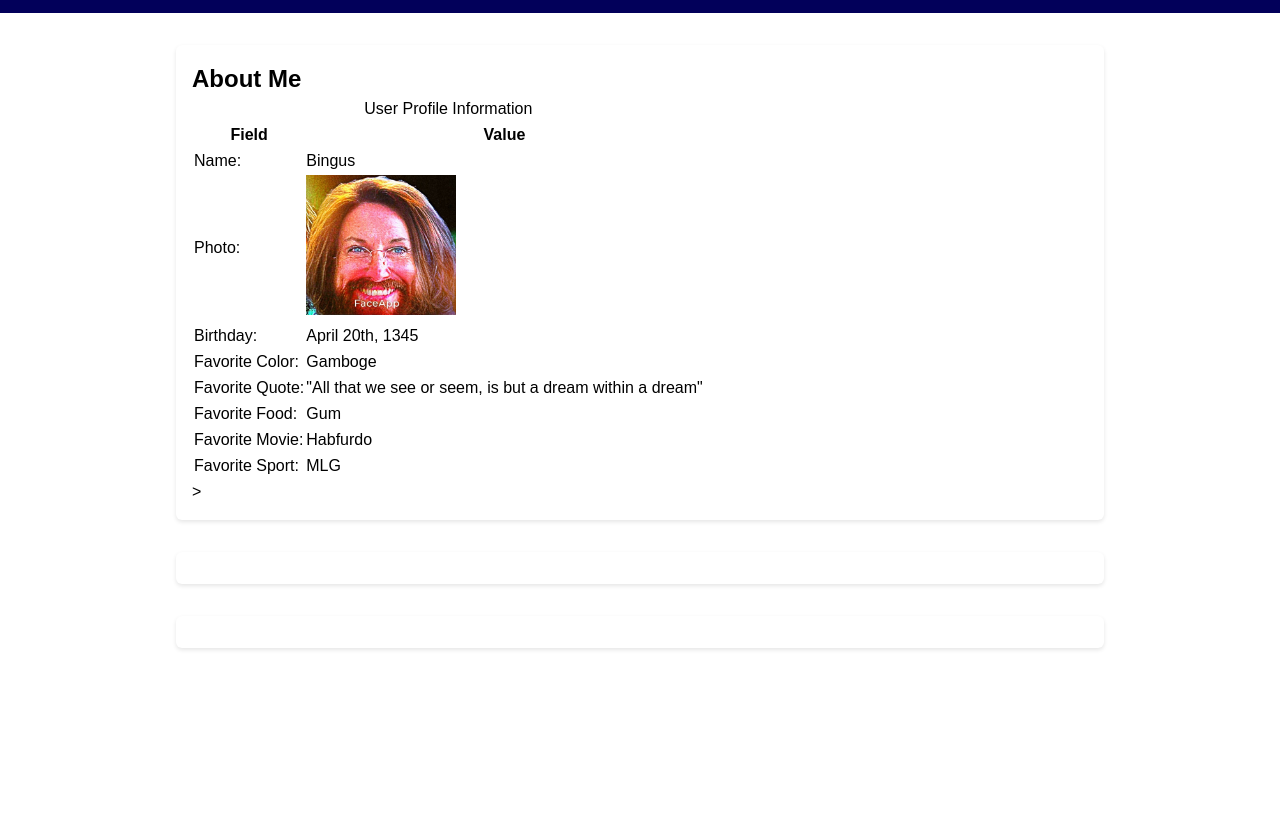
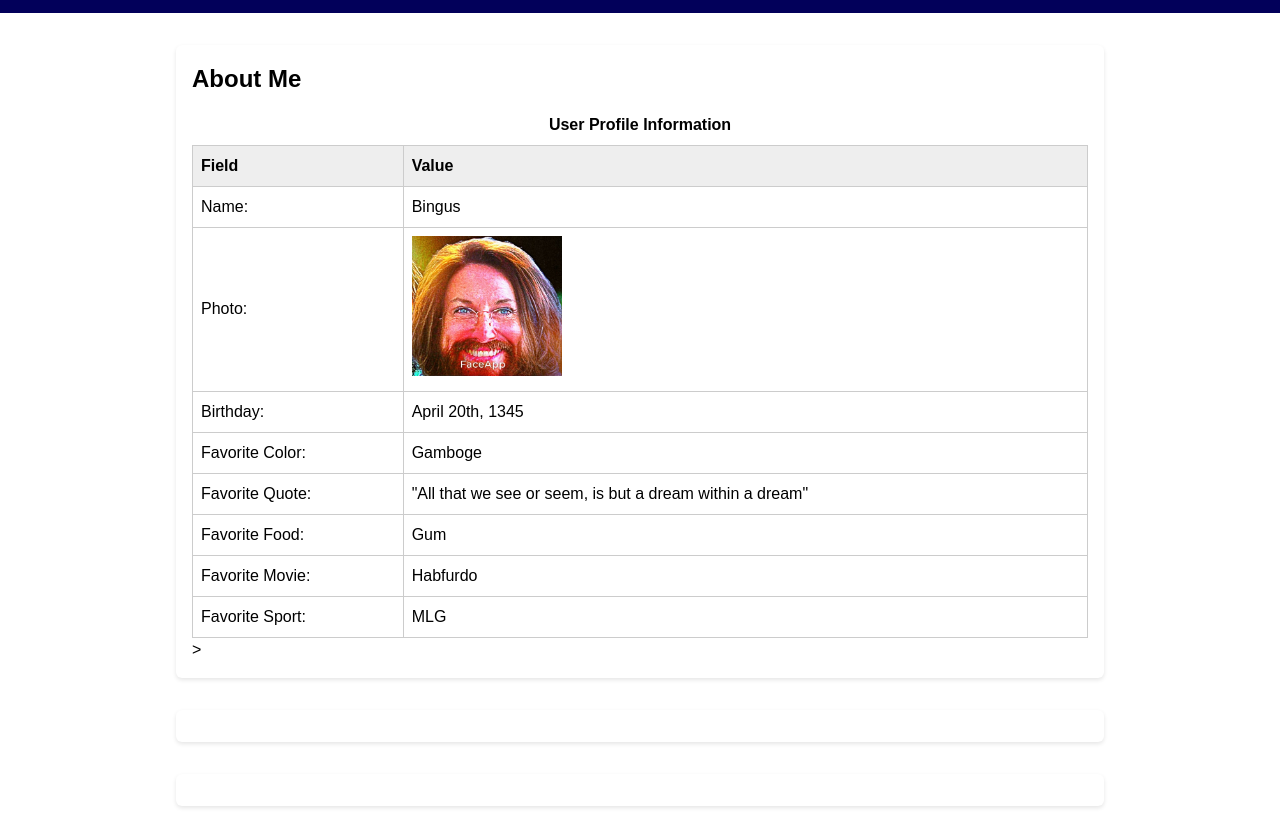
Before and after one commit to Jackson-Ely/Jackson-Ely.github.io, a plain HTML site: page Project C/index.html in a window 1280 px wide. Shown: the part 67-905 px from the top of the page. Before the commit the page ends 800 px from the top, so only its background shows below. Drawn offline with Linux system fonts and the light colour scheme.

Commit message:
more in styles

```diff
--- a/Project C/css/styles.css
+++ b/Project C/css/styles.css
@@ -30,3 +30,29 @@ section {
     border-radius: 6px;
     box-shadow: 0 2px 4px #0000001a
 }
+
+table {
+    width: 100%;
+    border-collapse: collapse;
+    margin-top: 1rem;
+}
+
+caption {
+    caption-side: top;
+    font-weight: bold;
+    margin-bottom: 0.5rem;
+}
+
+th, td {
+    border: 1px solid #cccccc;
+    padding: 0.5rem;
+    text-align: left;
+}
+
+thead {
+    background-color: #eeeeee;
+}
+
+tfoot {
+    background-color: #ffffff
+}
```
